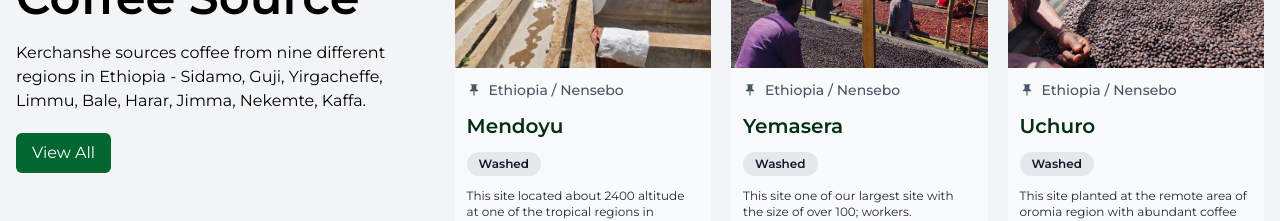
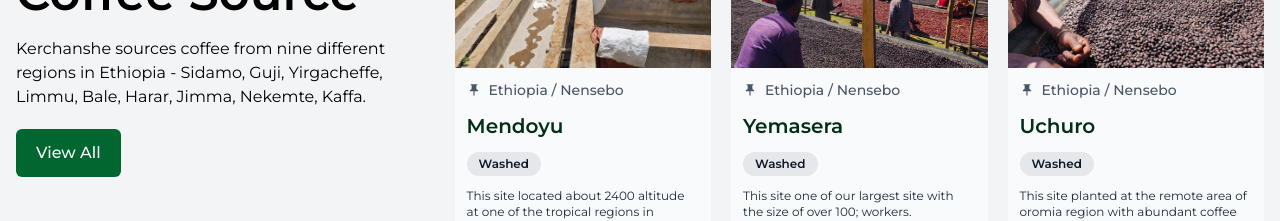
Before and after one commit to natnaelTy/Nensebo, a Next.js app: page / in a window 1280 px wide. Shown: the part 1940-2161 px from the top of the page. Built offline with nearby package versions, Linux system fonts and the light colour scheme.

Commit message:
updated font-size and layout

```diff
--- a/app/oursite/page.tsx
+++ b/app/oursite/page.tsx
@@ -3,7 +3,6 @@ import Image from "next/image";
 import OurSite from "./data";
 import Link from "next/link";
 import { MdPushPin } from "react-icons/md";
-
 
 function OurSites() {
   return (
@@ -15,15 +14,19 @@ function OurSites() {
 
       <div className="flex items-center justify-between w-full flex-col md:flex-row p-4 mt-14">
         <div className="flex text-left gap-5 items-start justify-center flex-col mb-10">
-          <h1 className="text-3xl md:text-4xl lg:text-5xl font-semibold">Discover Our Coffee Source</h1>
+          <h1 className="text-3xl md:text-4xl lg:text-5xl font-semibold">
+            Discover Our Coffee Source
+          </h1>
           <p className="max-w-sm">
             Kerchanshe sources coffee from nine different regions in Ethiopia -
             Sidamo, Guji, Yirgacheffe, Limmu, Bale, Harar, Jimma, Nekemte,
             Kaffa.
           </p>
-          <button className="bg-green-800 cursor-pointer px-4 py-2 text-white rounded-md">
-            View All
-          </button>
+          <Link href={"/oursites"}>
+            <button className="bg-green-800 cursor-pointer px-5 font-medium py-3 hover:bg-green-700 text-white rounded-md transition ease-in duration-300">
+              View All
+            </button>
+          </Link>
         </div>
 
         <div className="flex items-center justify-around gap-5 flex-col md:flex-row w-full h-full mt-10">
@@ -41,12 +44,17 @@ function OurSites() {
                   className="object-cover w-full rounded-t-xl h-52 "
                 />
                 <div className="flex items-start text-left flex-col p-3 gap-3 bg-gray-50 h-[250px]">
-                  <p className="text-sm font-medium text-gray-600 flex items-center gap-2"><MdPushPin/>{data.location}</p>
+                  <p className="text-sm font-medium text-gray-600 flex items-center gap-2">
+                    <MdPushPin />
+                    {data.location}
+                  </p>
                   <h1 className="siteName">{data.siteName}</h1>
-                  <p className="px-3 py-1 bg-gray-200 text-gray-900 rounded-full text-xs font-semibold">{data.Process}</p>
+                  <p className="px-3 py-1 bg-gray-200 text-gray-900 rounded-full text-xs font-semibold">
+                    {data.Process}
+                  </p>
                   <p className="siteDescription">{data.shortDescription}</p>
                   <Link href={`/oursites/${data.id}`}>
-                    <button className="border-1 border-gray-950 rounded-md px-3 py-2 text-sm mt-2">
+                    <button className="border-1 border-gray-950 rounded-md px-3 py-2 text-sm mt-2 cursor-pointer">
                       {data.btn}
                     </button>
                   </Link>
```
